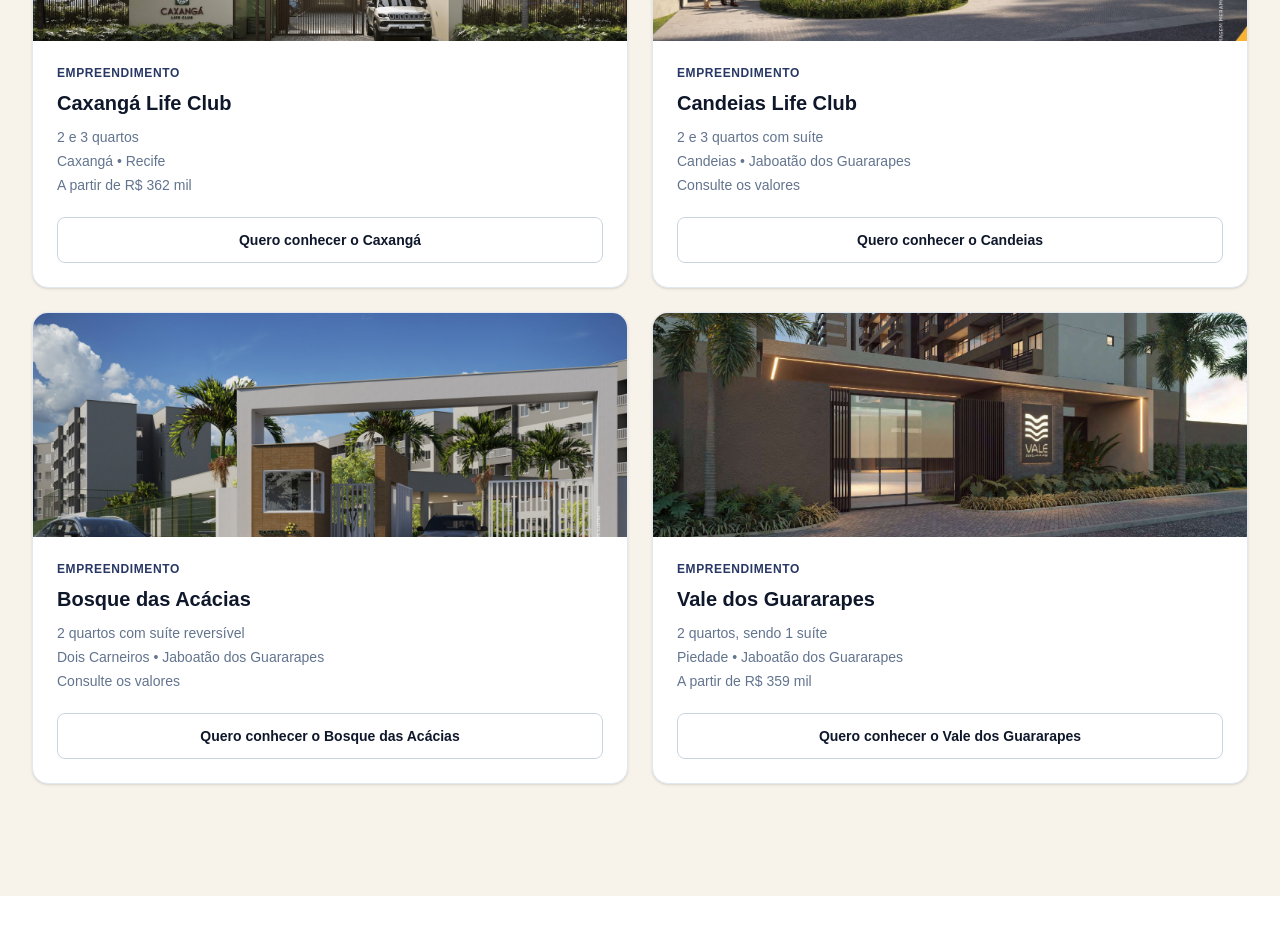
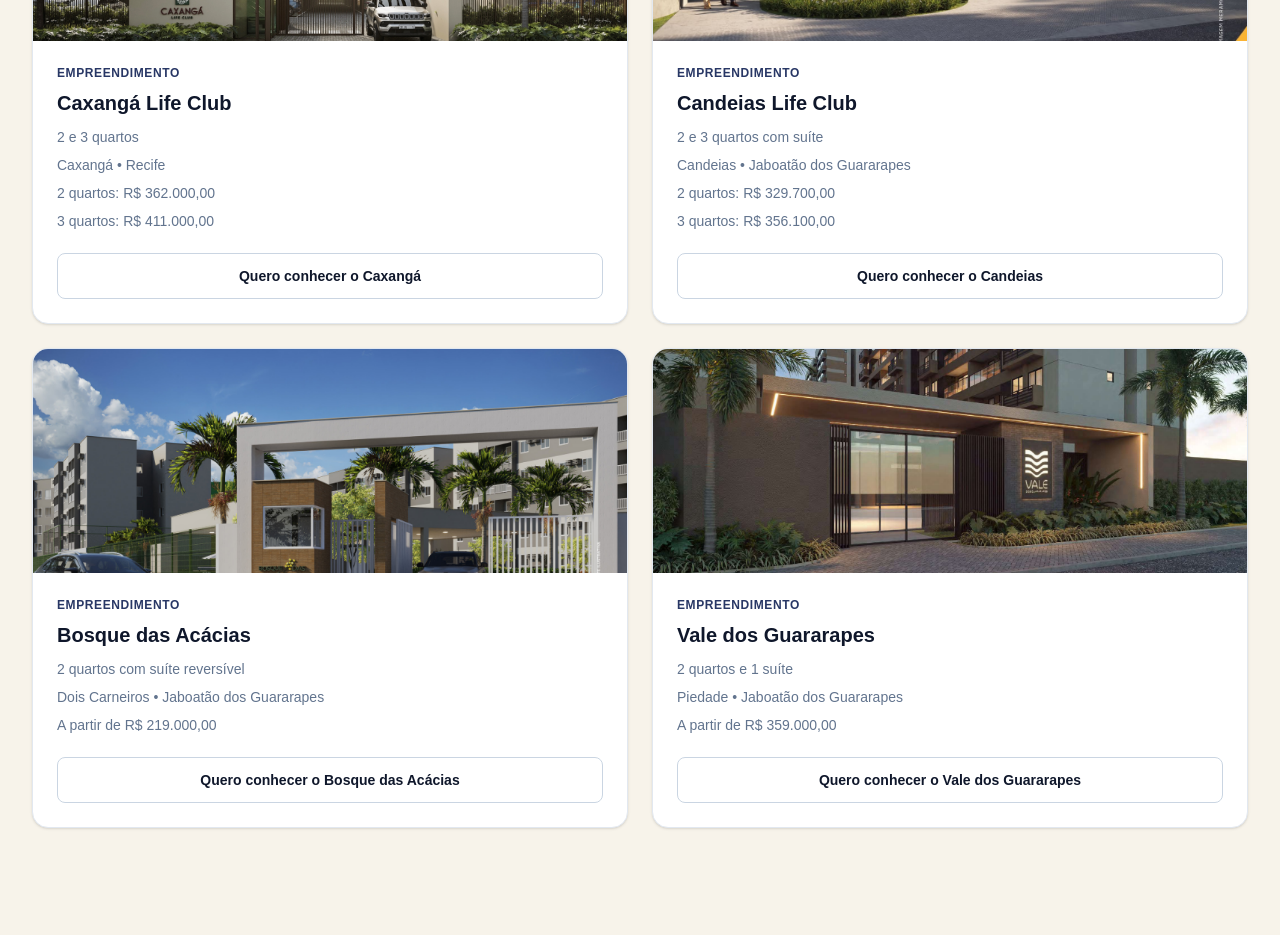
Before and after one commit to pedrojansen55-jpg/eleva-imobiliaria, a Next.js app: page / in a window 1280 px wide. Shown: the part 1360-2295 px from the top of the page. Built offline with nearby package versions, Linux system fonts and the light colour scheme.

Commit message:
Atualiza site da Eleva

```diff
--- a/app/page.tsx
+++ b/app/page.tsx
@@ -170,6 +170,7 @@
           <div className="mt-12 grid gap-6 md:grid-cols-2">
 
 
+
 {/* CARD 1 */}
 <div className="overflow-hidden rounded-2xl border border-slate-200 bg-white shadow-sm transition hover:-translate-y-1 hover:shadow-lg">
   <div className="h-56 overflow-hidden">
@@ -189,10 +190,11 @@
       Caxangá Life Club
     </h3>
 
-    <div className="mt-2 text-sm leading-6 text-slate-500">
+    <div className="mt-2 space-y-1 text-sm leading-6 text-slate-500">
       <p>2 e 3 quartos</p>
       <p>Caxangá • Recife</p>
-      <p>A partir de R$ 362 mil</p>
+      <p>2 quartos: R$ 362.000,00</p>
+      <p>3 quartos: R$ 411.000,00</p>
     </div>
 
     <a
@@ -225,10 +227,11 @@
       Candeias Life Club
     </h3>
 
-    <div className="mt-2 text-sm leading-6 text-slate-500">
+    <div className="mt-2 space-y-1 text-sm leading-6 text-slate-500">
       <p>2 e 3 quartos com suíte</p>
       <p>Candeias • Jaboatão dos Guararapes</p>
-      <p>Consulte os valores</p>
+      <p>2 quartos: R$ 329.700,00</p>
+      <p>3 quartos: R$ 356.100,00</p>
     </div>
 
     <a
@@ -261,10 +264,10 @@
       Bosque das Acácias
     </h3>
 
-    <div className="mt-2 text-sm leading-6 text-slate-500">
+    <div className="mt-2 space-y-1 text-sm leading-6 text-slate-500">
       <p>2 quartos com suíte reversível</p>
       <p>Dois Carneiros • Jaboatão dos Guararapes</p>
-      <p>Consulte os valores</p>
+      <p>A partir de R$ 219.000,00</p>
     </div>
 
     <a
@@ -297,10 +300,10 @@
       Vale dos Guararapes
     </h3>
 
-    <div className="mt-2 text-sm leading-6 text-slate-500">
-      <p>2 quartos, sendo 1 suíte</p>
+    <div className="mt-2 space-y-1 text-sm leading-6 text-slate-500">
+      <p>2 quartos e 1 suíte</p>
       <p>Piedade • Jaboatão dos Guararapes</p>
-      <p>A partir de R$ 359 mil</p>
+      <p>A partir de R$ 359.000,00</p>
     </div>
 
     <a
```
